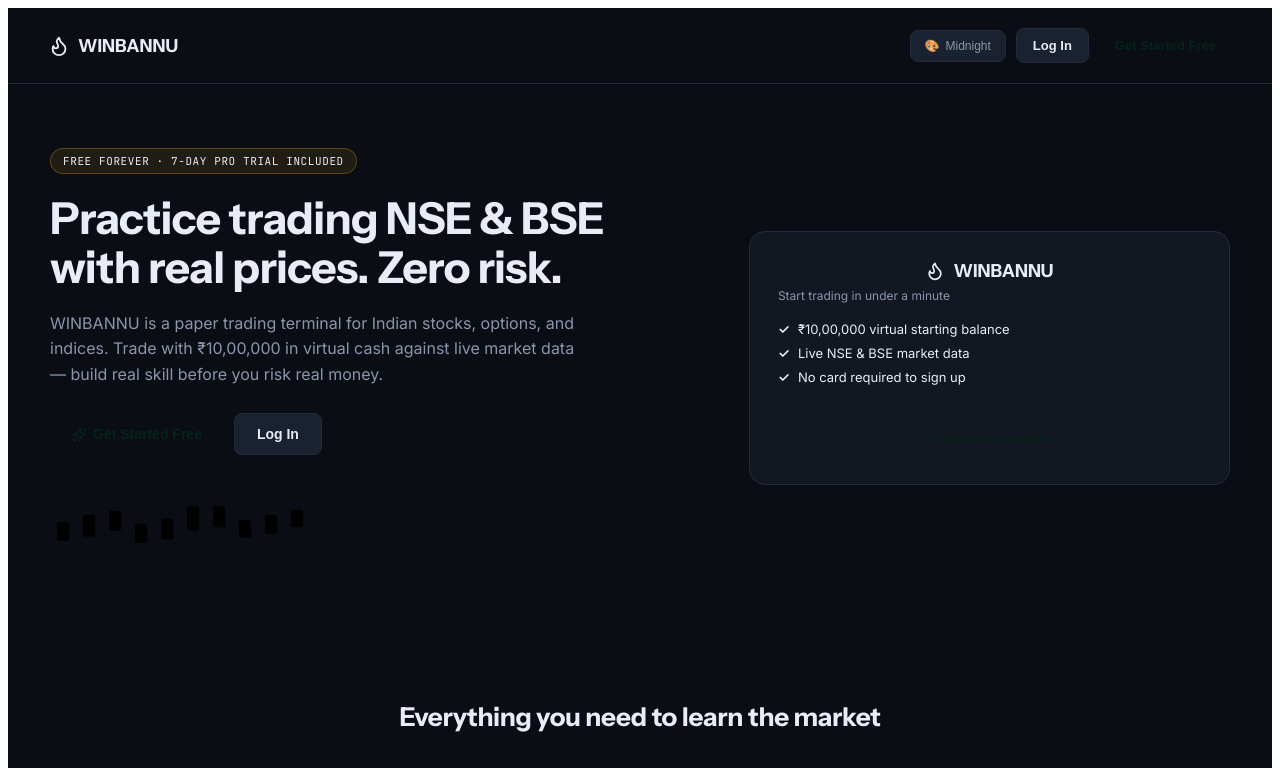
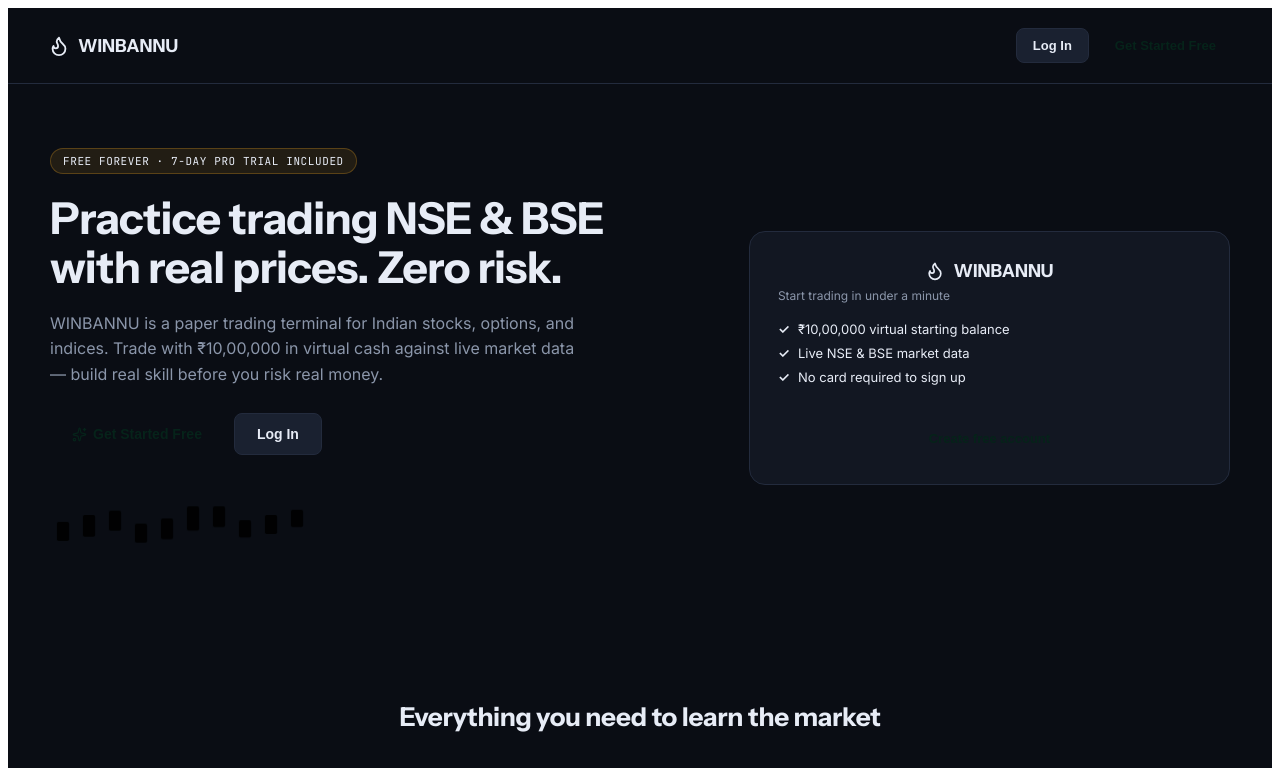
Before and after one commit to vadlashiva/dry-powder-paper-trading, a React (Create React App) app: page / in a window 1280 px wide. Shown: the top 768 px of the page. Built offline with nearby package versions, Linux system fonts and the light colour scheme.

Commit message:
Update App.tsx

```diff
--- a/src/App.tsx
+++ b/src/App.tsx
@@ -846,7 +846,7 @@ function HeroCandles() {
   );
 }
 
-function LandingPage({ themeIdx, cycleTheme, onEnter }) {
+function LandingPage({ themeIdx, onEnter }) {
   return (
     <div className="landingWrap" style={THEMES[themeIdx].vars}>
       <style>{CSS}</style>
@@ -857,9 +857,6 @@ function LandingPage({ themeIdx, cycleTheme, onEnter }) {
           <span>WINBANNU</span>
         </div>
         <div className="landingNavActions">
-          <button type="button" className="themeBtn" onClick={cycleTheme} title="Change background theme">
-            <span className="themeEmoji">🎨</span> {THEMES[themeIdx].name}
-          </button>
           <button className="btn btnGhost landingNavBtn" onClick={() => onEnter("login")}>Log In</button>
           <button className="btn btnBull landingNavBtn" onClick={() => onEnter("register")}>Get Started Free</button>
         </div>
@@ -2678,7 +2675,6 @@ export default function App() {
     ) : (
       <LandingPage
         themeIdx={themeIdx}
-        cycleTheme={cycleTheme}
         onEnter={(mode) => { setAuthInitialMode(mode); setShowAuthForm(true); }}
       />
     );
```
